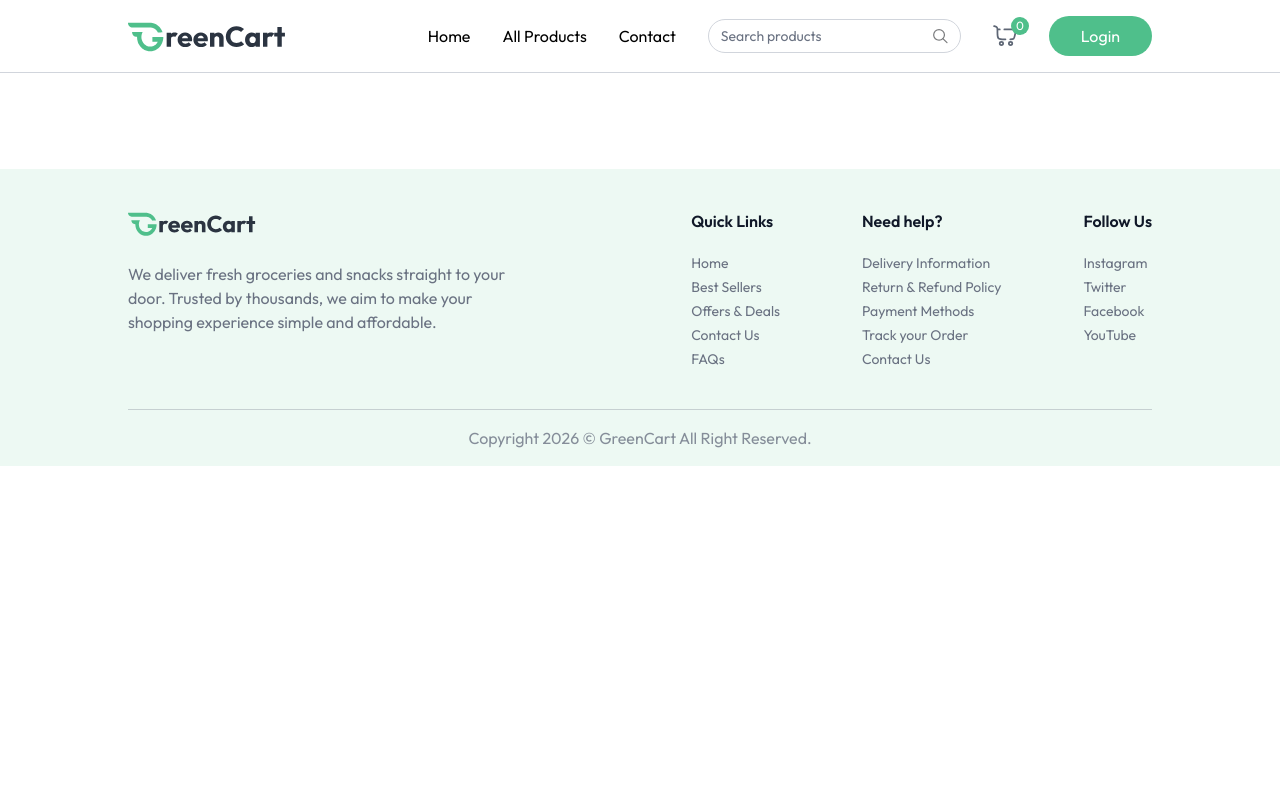
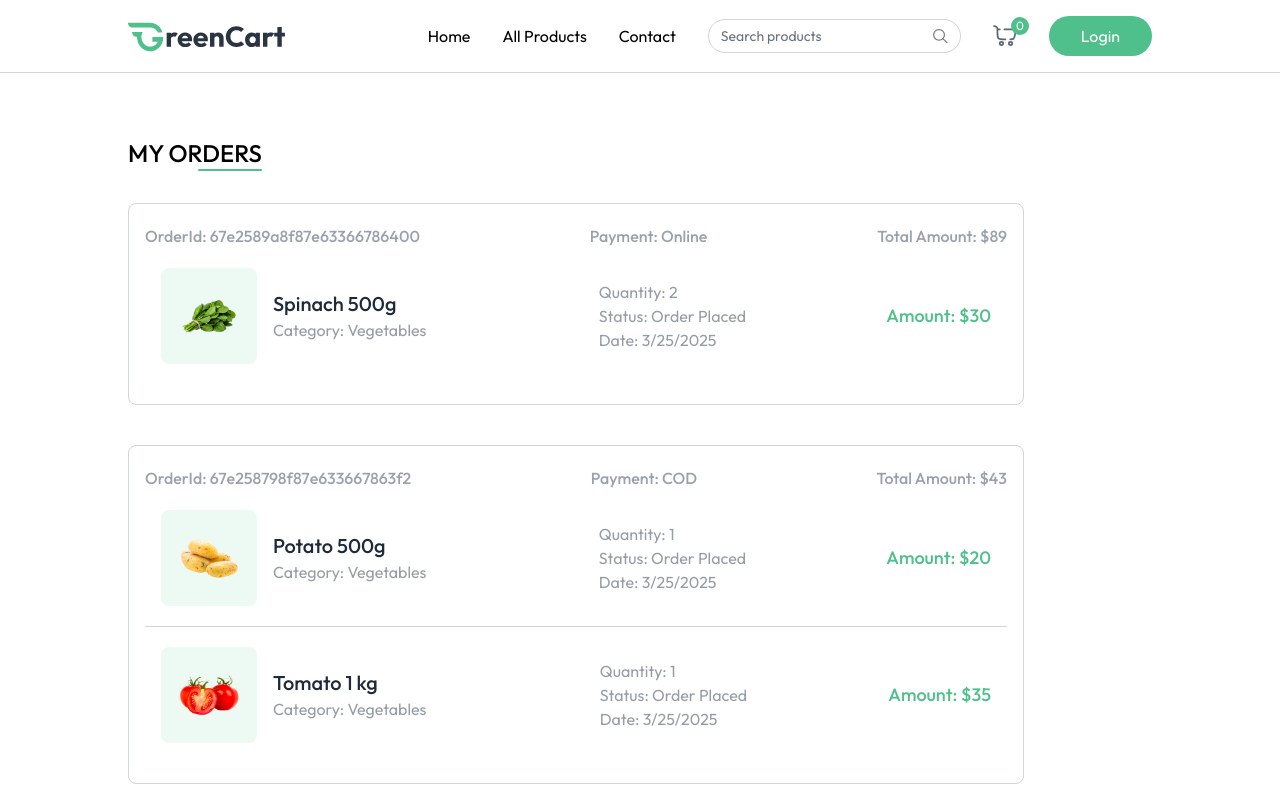
Before and after one commit to tanujgupta18/Grocery-Delivery-Website, a React (Vite) app in the folder client/: page /my-orders in a window 1280 px wide. Shown: the top 800 px of the page. Built offline with nearby package versions, Linux system fonts and the light colour scheme.

Commit message:
My Orders Page

```diff
--- a/client/src/App.jsx
+++ b/client/src/App.jsx
@@ -11,6 +11,7 @@
 import ProductDetails from "./pages/ProductDetails";
 import Cart from "./pages/Cart";
 import AddAddress from "./pages/AddAddress";
+import MyOrders from "./pages/MyOrders";
 
 const App = () => {
   const isSellerPath = useLocation().pathname.includes("seller");
@@ -32,6 +33,7 @@
           <Route path="/products/:category/:id" element={<ProductDetails />} />
           <Route path="/cart" element={<Cart />} />
           <Route path="/add-address" element={<AddAddress />} />
+          <Route path="/my-orders" element={<MyOrders />} />
         </Routes>
       </div>
       {isSellerPath ? null : <Footer />}
--- a/client/src/assets/assets.js
+++ b/client/src/assets/assets.js
@@ -781,3 +781,47 @@
     phone: "1234567890",
   },
 ];
+
+export const dummyOrders = [
+  {
+    _id: "67e2589a8f87e63366786400",
+    userId: "67b5880e4d09769c5ca61644",
+    items: [
+      {
+        product: dummyProducts[3],
+        quantity: 2,
+        _id: "67e2589a8f87e63366786401",
+      },
+    ],
+    amount: 89,
+    address: dummyAddress[0],
+    status: "Order Placed",
+    paymentType: "Online",
+    isPaid: true,
+    createdAt: "2025-03-25T07:17:46.018Z",
+    updatedAt: "2025-03-25T07:18:13.103Z",
+  },
+  {
+    _id: "67e258798f87e633667863f2",
+    userId: "67b5880e4d09769c5ca61644",
+    items: [
+      {
+        product: dummyProducts[0],
+        quantity: 1,
+        _id: "67e258798f87e633667863f3",
+      },
+      {
+        product: dummyProducts[1],
+        quantity: 1,
+        _id: "67e258798f87e633667863f4",
+      },
+    ],
+    amount: 43,
+    address: dummyAddress[0],
+    status: "Order Placed",
+    paymentType: "COD",
+    isPaid: false,
+    createdAt: "2025-03-25T07:17:13.068Z",
+    updatedAt: "2025-03-25T07:17:13.068Z",
+  },
+];
--- /dev/null
+++ b/client/src/pages/MyOrders.jsx
@@ -0,0 +1,79 @@
+import React, { useEffect, useState } from "react";
+import { useAppContext } from "../context/AppContext";
+import { dummyOrders } from "../assets/assets";
+
+const MyOrders = () => {
+  const { currency } = useAppContext();
+
+  const [myOrders, setMyOrders] = useState([]);
+
+  const fetchMyOrders = async () => {
+    setMyOrders(dummyOrders);
+  };
+
+  useEffect(() => {
+    fetchMyOrders();
+  }, []);
+
+  return (
+    <div className="mt-16 pb-16">
+      <div className="flex flex-col items-end w-max mb-8">
+        <p className="text-2xl font-medium uppercase">My Orders</p>
+        <div className="w-16 h-0.5 bg-primary rounded-full"></div>
+      </div>
+
+      {myOrders.map((order, index) => (
+        <div
+          key={index}
+          className="border border-gray-300 rounded-lg mb-10 p-4 py-5 max-w-4xl"
+        >
+          <p className="flex justify-between md:items-center text-gray-400 md:font-medium max-md:flex-col">
+            <span>OrderId: {order._id}</span>
+            <span>Payment: {order.paymentType}</span>
+            <span>
+              Total Amount: {currency}
+              {order.amount}
+            </span>
+          </p>
+          {order.items.map((item, index) => (
+            <div
+              key={index}
+              className={`relative bg-white text-gray-500/70 ${
+                order.items.length !== index + 1 && "border-b"
+              } border-gray-300 flex flex-col md:flex-row md:items-center justify-between p-4 py-5 md:gap-16 w-full max-w-4xl`}
+            >
+              <div className="flex items-center mb-4 md:mb-0">
+                <div className="bg-primary/10 p-4 rounded-lg">
+                  <img
+                    src={item.product.image[0]}
+                    alt=""
+                    className="w-16 h-16"
+                  />
+                </div>
+                <div className="ml-4">
+                  <h2 className="text-xl font-medium text-gray-800">
+                    {item.product.name}
+                  </h2>
+                  <p>Category: {item.product.category}</p>
+                </div>
+              </div>
+
+              <div className="flex flex-col justify-center md:ml-8 mb-4 md:mb-0">
+                <p>Quantity: {item.quantity || "1"}</p>
+                <p>Status: {order.status}</p>
+                <p>Date: {new Date(order.createdAt).toLocaleDateString()}</p>
+              </div>
+
+              <p className="text-primary text-lg font-medium">
+                Amount: {currency}
+                {item.product.offerPrice * item.quantity}
+              </p>
+            </div>
+          ))}
+        </div>
+      ))}
+    </div>
+  );
+};
+
+export default MyOrders;
```
